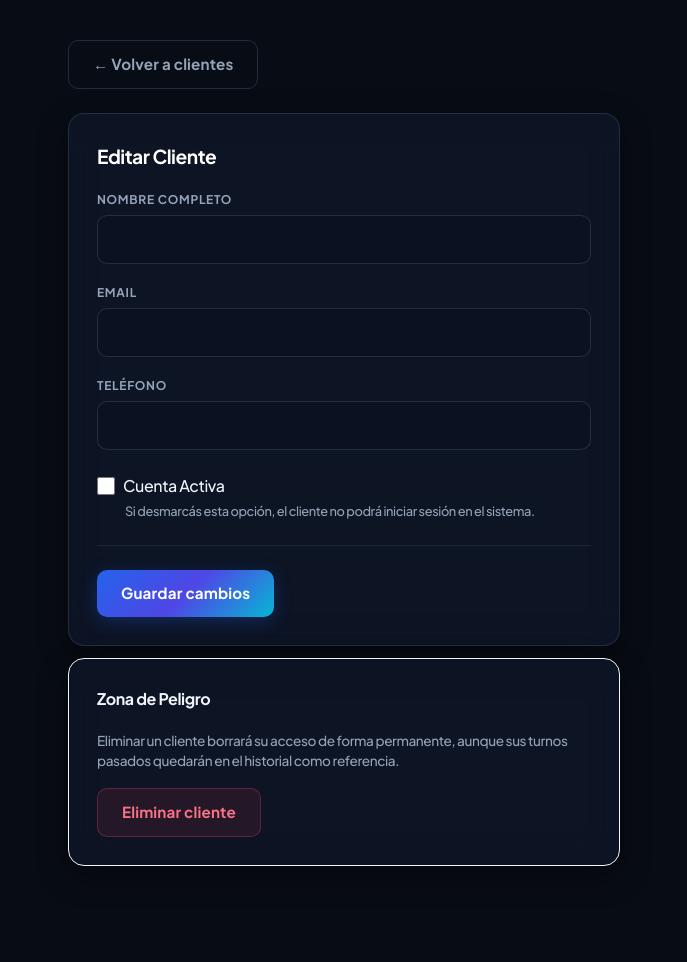
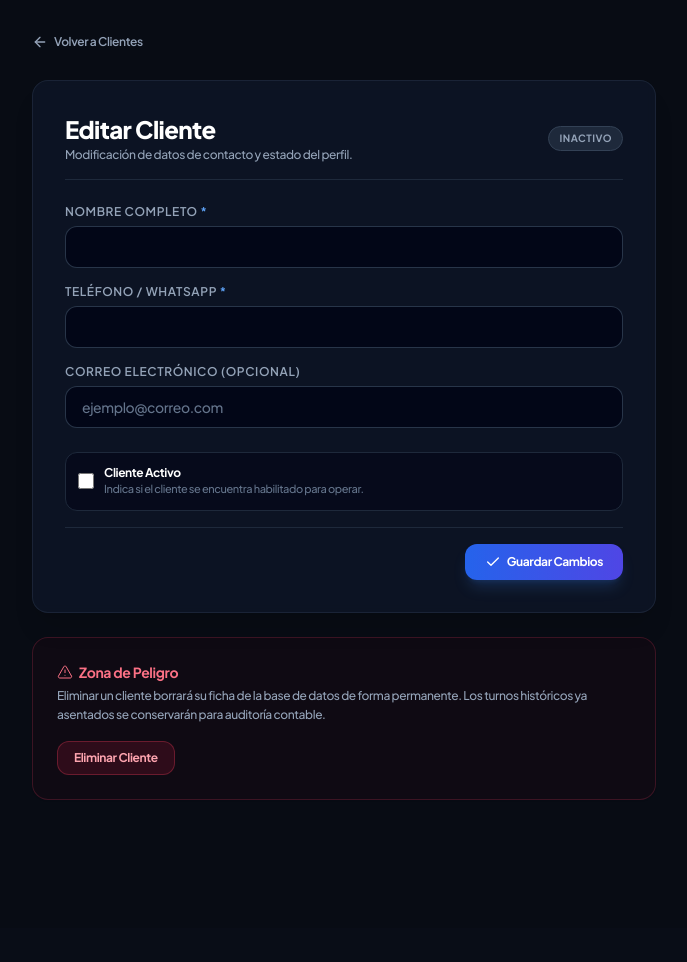
Before and after one commit to felipebanndeira/Turnos-PF, a Flask app: template templates/admin/editar_cliente.html in a window 1280 px wide. Shown: the part 70-1032 px from the top of the page, without its empty margins (296-983 px from the left). After the commit the page ends 870 px from the top, so only its background shows below. Run offline with Flask 3, Linux system fonts and the light colour scheme; the template is opened without the code that fills it, so the values that code supplies are empty; some libraries are stand-ins or nearby versions.

Commit message:
fix(clientes): implementado endpoint eliminar_cliente y soporte completo de campos opcionales en edicion de cliente

```diff
--- a/templates/admin/editar_cliente.html
+++ b/templates/admin/editar_cliente.html
@@ -1,57 +1,77 @@
 {% extends "base.html" %}
-{% block title %}Editar Cliente{% endblock %}
+{% block title %}Editar Cliente — Admin{% endblock %}
 
 {% block content %}
-<div class="page-wrapper" style="max-width:600px;">
+<div class="max-w-2xl mx-auto px-4 sm:px-6 py-8 pb-28 sm:pb-32">
 
-  <div style="margin-bottom: 1.5rem;">
-    <a href="{{ url_for('admin.clientes') }}" class="btn btn-ghost btn-sm">← Volver a clientes</a>
+  <div class="mb-6">
+    <a href="{{ url_for('admin.clientes') }}" class="inline-flex items-center gap-1.5 text-xs font-semibold text-slate-400 hover:text-white transition">
+      <i data-lucide="arrow-left" class="w-4 h-4"></i>
+      <span>Volver a Clientes</span>
+    </a>
   </div>
 
-  <div class="card">
-    <h2 class="card-title">Editar Cliente</h2>
+  <!-- Tarjeta Principal de Edición -->
+  <div class="bg-[#0f172a]/70 border border-slate-800/80 rounded-2xl p-6 sm:p-8 shadow-xl backdrop-blur-sm mb-6">
+    <div class="flex items-center justify-between pb-4 mb-6 border-b border-slate-800">
+      <div>
+        <h1 class="text-xl sm:text-2xl font-extrabold text-white tracking-tight">Editar Cliente</h1>
+        <p class="text-xs text-slate-400 mt-0.5">Modificación de datos de contacto y estado del perfil.</p>
+      </div>
+      <span class="px-2.5 py-1 rounded-full text-[10px] font-bold uppercase tracking-wider border
+        {% if cliente.activo %}bg-emerald-500/10 text-emerald-400 border-emerald-500/25{% else %}bg-slate-800 text-slate-400 border-slate-700{% endif %}">
+        {{ 'Activo' if cliente.activo else 'Inactivo' }}
+      </span>
+    </div>
 
-    <form method="POST" action="{{ url_for('admin.editar_cliente', cliente_id=cliente.id) }}">
-      <div class="form-group">
-        <label class="form-label">Nombre completo</label>
-        <input type="text" name="nombre" class="form-control" value="{{ cliente.nombre }}" required />
+    <form method="POST" action="{{ url_for('admin.editar_cliente', cliente_id=cliente.id) }}" class="space-y-4">
+      <div>
+        <label class="block text-xs font-semibold uppercase tracking-wider text-slate-400 mb-1.5">Nombre Completo <span class="text-blue-400">*</span></label>
+        <input type="text" name="nombre" class="w-full bg-slate-950 border border-slate-700/80 rounded-xl px-4 py-2.5 text-sm text-white placeholder-slate-500 outline-none focus:border-blue-500 transition" value="{{ cliente.nombre or '' }}" required />
       </div>
 
-      <div class="form-group">
-        <label class="form-label">Email</label>
-        <input type="email" name="email" class="form-control" value="{{ cliente.email }}" required />
+      <div>
+        <label class="block text-xs font-semibold uppercase tracking-wider text-slate-400 mb-1.5">Teléfono / WhatsApp <span class="text-blue-400">*</span></label>
+        <input type="text" name="telefono" class="w-full bg-slate-950 border border-slate-700/80 rounded-xl px-4 py-2.5 text-sm font-mono text-white placeholder-slate-500 outline-none focus:border-blue-500 transition" value="{{ cliente.telefono or '' }}" required />
       </div>
 
-      <div class="form-group">
-        <label class="form-label">Teléfono</label>
-        <input type="text" name="telefono" class="form-control" value="{{ cliente.telefono }}" required />
+      <div>
+        <label class="block text-xs font-semibold uppercase tracking-wider text-slate-400 mb-1.5">Correo Electrónico (Opcional)</label>
+        <input type="email" name="email" class="w-full bg-slate-950 border border-slate-700/80 rounded-xl px-4 py-2.5 text-sm text-white placeholder-slate-500 outline-none focus:border-blue-500 transition" value="{{ cliente.email or '' }}" placeholder="ejemplo@correo.com" />
       </div>
 
-      <div class="form-group" style="margin-top:1.5rem;">
-        <label style="display:flex; align-items:center; gap:.5rem; cursor:pointer;">
-          <input type="checkbox" name="activo" value="1" {% if cliente.activo %}checked{% endif %} style="width:18px; height:18px; accent-color:var(--indigo);" />
-          <span style="font-weight:500;">Cuenta Activa</span>
+      <div class="pt-2">
+        <label class="flex items-center gap-2.5 cursor-pointer p-3 rounded-xl bg-slate-950/60 border border-slate-800 hover:border-slate-700 transition">
+          <input type="checkbox" name="activo" value="1" {% if cliente.activo %}checked{% endif %} class="w-4 h-4 rounded bg-slate-900 border-slate-700 text-blue-600 focus:ring-0 cursor-pointer" />
+          <div>
+            <span class="text-xs font-bold text-white block">Cliente Activo</span>
+            <span class="text-[11px] text-slate-500 block">Indica si el cliente se encuentra habilitado para operar.</span>
+          </div>
         </label>
-        <p style="font-size:.8rem; color:var(--text-muted); margin-top:.25rem; margin-left:1.75rem;">
-          Si desmarcás esta opción, el cliente no podrá iniciar sesión en el sistema.
-        </p>
       </div>
 
-      <div class="divider"></div>
-
-      <div style="display:flex; justify-content:space-between; align-items:center;">
-        <button type="submit" class="btn btn-primary">Guardar cambios</button>
+      <div class="pt-4 border-t border-slate-800 flex justify-end">
+        <button type="submit" class="px-5 py-2.5 rounded-xl bg-gradient-to-r from-blue-600 to-indigo-600 hover:from-blue-500 hover:to-indigo-500 text-white text-xs font-bold shadow-lg shadow-blue-500/20 transition flex items-center gap-1.5">
+          <i data-lucide="check" class="w-4 h-4"></i>
+          <span>Guardar Cambios</span>
+        </button>
       </div>
     </form>
   </div>
 
-  <div class="card mt-3" style="border-color:var(--red-glow);">
-    <h3 class="card-title" style="color:var(--red); font-size:1rem;">Zona de Peligro</h3>
-    <p style="font-size:.85rem; color:var(--text-muted); margin-bottom:1rem;">
-      Eliminar un cliente borrará su acceso de forma permanente, aunque sus turnos pasados quedarán en el historial como referencia.
+  <!-- Zona de Peligro: Eliminar Cliente -->
+  <div class="bg-rose-950/10 border border-rose-500/20 rounded-2xl p-5 sm:p-6 shadow-sm">
+    <h3 class="text-sm font-bold text-rose-400 mb-1 flex items-center gap-1.5">
+      <i data-lucide="alert-triangle" class="w-4 h-4 stroke-[1.5]"></i>
+      <span>Zona de Peligro</span>
+    </h3>
+    <p class="text-xs text-slate-400 mb-4 leading-relaxed">
+      Eliminar un cliente borrará su ficha de la base de datos de forma permanente. Los turnos históricos ya asentados se conservarán para auditoría contable.
     </p>
-    <form method="POST" action="{{ url_for('admin.eliminar_cliente', cliente_id=cliente.id) }}" onsubmit="return confirm('¿Estás COMPLETAMENTE seguro de eliminar este cliente?');">
-      <button type="submit" class="btn btn-danger btn-sm">Eliminar cliente</button>
+    <form method="POST" action="{{ url_for('admin.eliminar_cliente', cliente_id=cliente.id) }}" onsubmit="return confirm('¿Estás COMPLETAMENTE seguro de eliminar este cliente? Esta acción no se puede deshacer.');">
+      <button type="submit" class="px-4 py-2 rounded-xl bg-rose-600/15 hover:bg-rose-600 text-rose-300 hover:text-white border border-rose-500/30 text-xs font-bold transition">
+        Eliminar Cliente
+      </button>
     </form>
   </div>
 
```
Also changed, not shown: core/persistence.py (+8 -0 lines), routes/admin_routes.py (+16 -1 lines).
